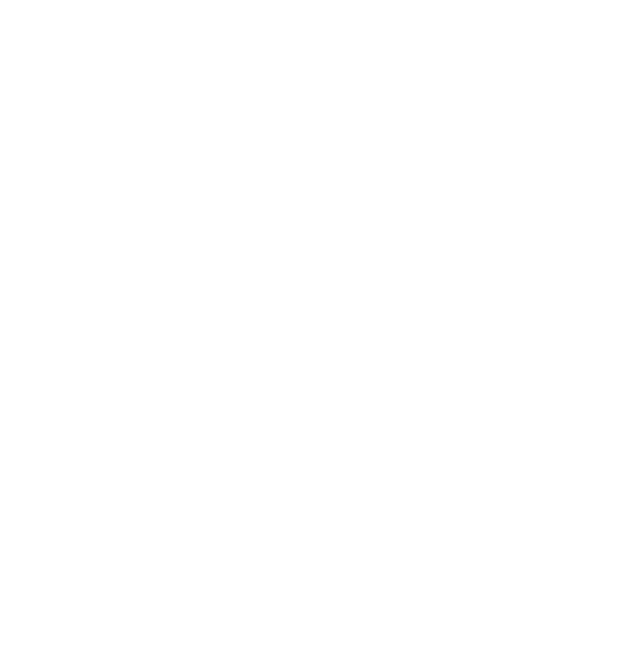
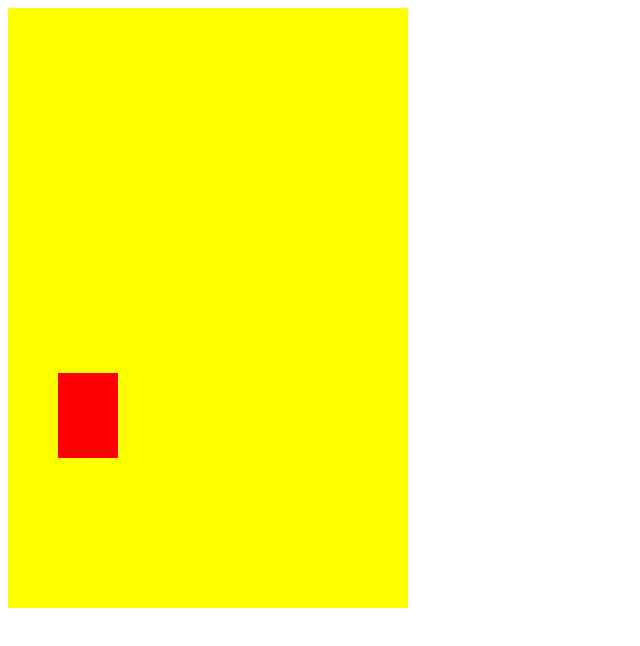
Before and after one commit to Harukka/js-practice01, a plain HTML site: page index.html in a window 1280 px wide. Shown: the whole page, without its empty margins (0-640 px from the left). Drawn offline with Linux system fonts and the light colour scheme.

Commit message:
add class (js)

```diff
--- /dev/null
+++ b/app.js
@@ -0,0 +1,52 @@
+document.addEventListener('DOMContentLoaded',() =>{
+    const grid = document.querySelector('.grid');
+    const doodler = document.createElement('div');
+    let doodlerLeftSpace = 50;
+    let doodlerBottomSpace = 150;
+    let isGameOver = false;
+    let platformCount = 5;
+
+    function createDoodler(){
+        grid.appendChild(doodler)
+        doodler.classList.add('doodler');
+        doodler.style.left = doodlerLeftSpace +'px';
+        doodler.style.bottom = doodlerBottomSpace + 'px';
+    }
+
+    class Platform{
+        constructor(newPlatBottom){
+            this.bottom = newPlatBottom;
+            this.left = Math.random() * 315;
+            this.visual = document.createElement('div');
+
+            const visual = this.visual;
+            visual.classList.add('platform');
+            visual.style.left = this.left + 'px';
+            visual.style.bottom = this.bottom + 'px';
+
+
+        }
+    }
+
+    function createPlatforms(){
+        for (let i = 0; i < platformCount; i++ ){
+            let platGap = 600 / platformCount;
+            let newPlatBottom = 100 + i * platGap;
+            let newPlatform = new Platform(newPlatBottom);
+
+
+        }
+
+    }
+
+    function start(){
+        if(!isGameOver){
+            createDoodler();
+            createPlatforms();
+        }
+    }
+
+    //attach to button
+    start();
+
+})
--- a/index.html
+++ b/index.html
@@ -3,9 +3,13 @@
 <head>
     <meta charset="UTF-8">
     <meta name="viewport" content="width=device-width, initial-scale=1.0">
+    <link rel="stylesheet" href="style.css"></link>
+    <script type="text/javascript" src="app.js"></script>
+
     <title>Doodle Jump</title>
 </head>
 <body>
     <div class="grid"></div>
+
 </body>
 </html>
--- a/style.css
+++ b/style.css
@@ -5,3 +5,17 @@
     position: relative;
 
 }
+
+.doodler {
+    width: 60px;
+    height: 85px;
+    background-color: red;
+    position: absolute;
+}
+
+.platform {
+    width: 85px;
+    height: 15px;
+    background-color: green;
+    position: absolute;
+}
```
